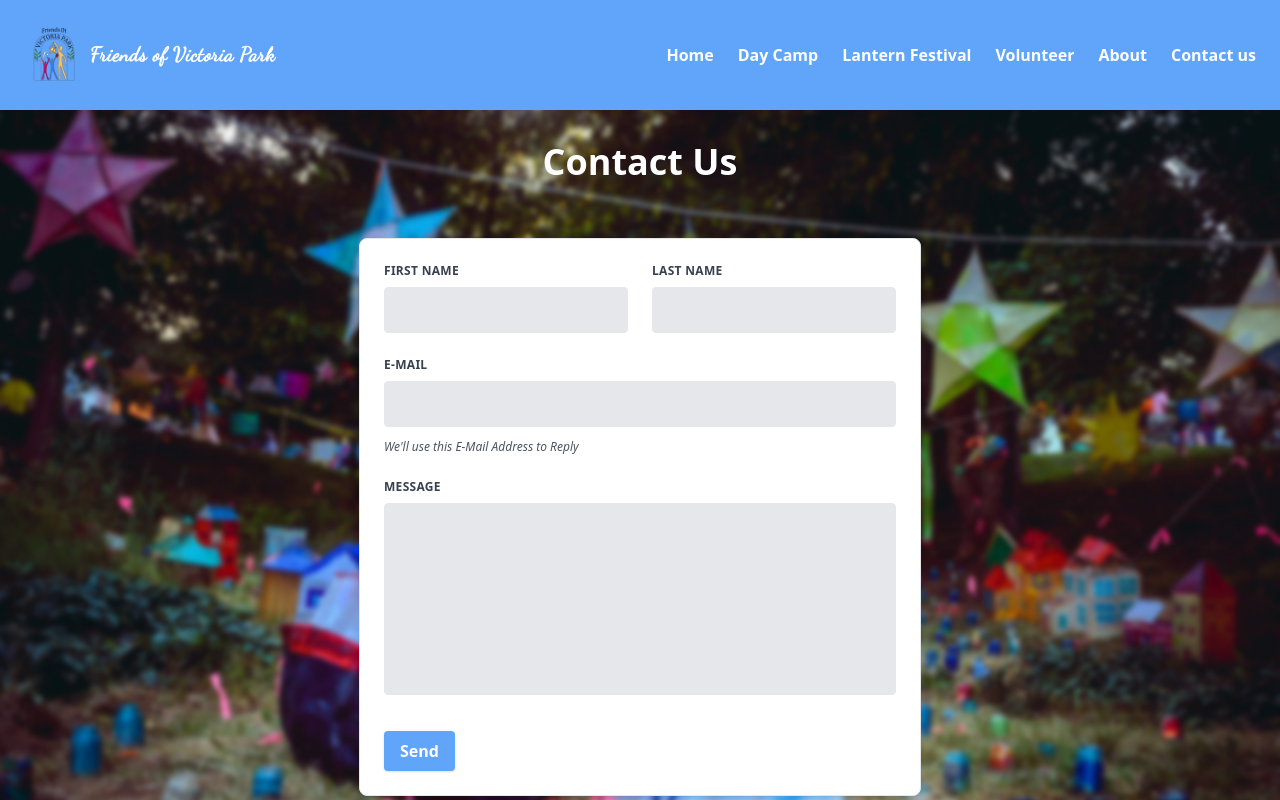
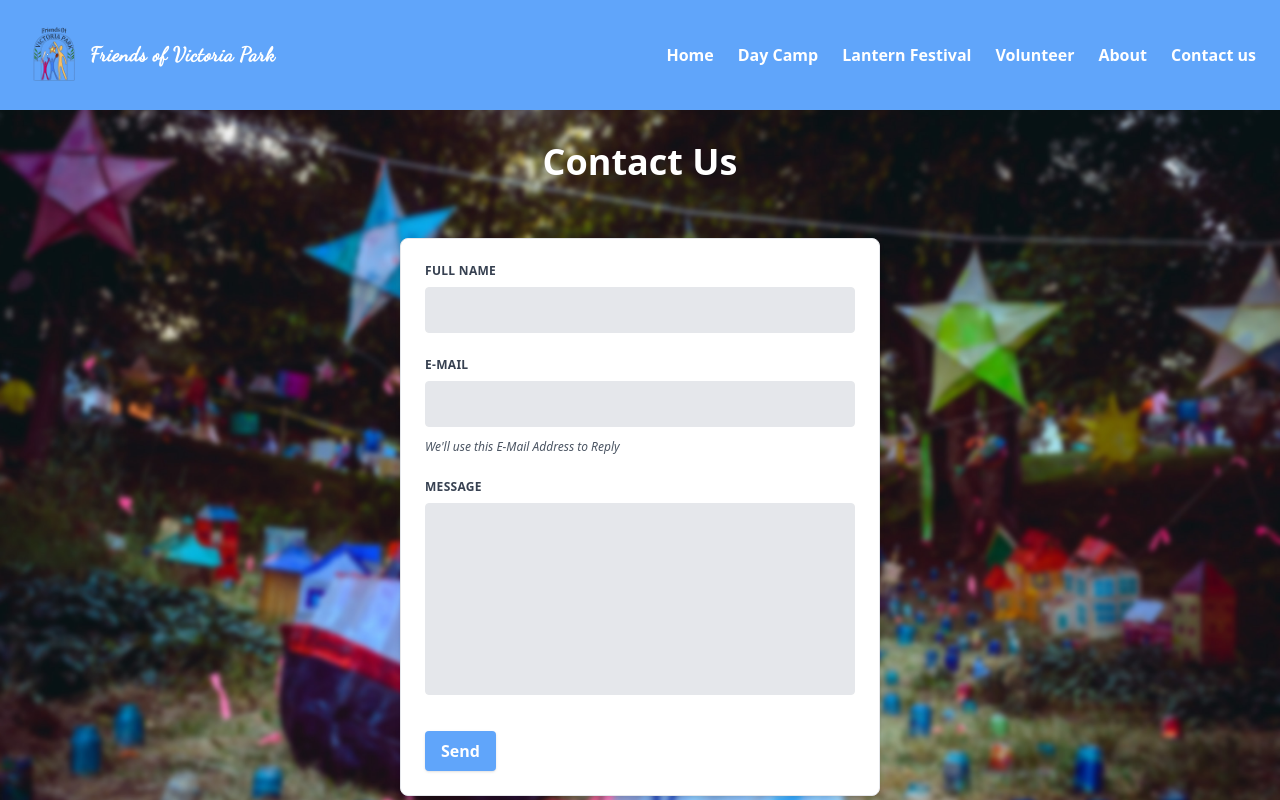
Before and after one commit to friends-of-victoria-park/fovp.org, a Next.js app: page /contact in a window 1280 px wide. Shown: the top 800 px of the page. Built offline with nearby package versions, Linux system fonts and the light colour scheme.

Commit message:
Implemented working contact form

```diff
--- a/components/ContactForm.jsx
+++ b/components/ContactForm.jsx
@@ -1,19 +1,14 @@
 export function ContactForm(props) {
 	return (
 		<>
-			<form className="w-full max-w-lg">
+			<form className="w-full max-w-lg" action="https://api.web3forms.com/submit" method="POST">
+				<input type="hidden" name="access_key" value="be3c1749-cfda-438c-a8bb-fd177eec869a" />
 				<div className="flex flex-wrap -mx-3 mb-6">
-					<div className="w-full md:w-1/2 px-3 mb-6 md:mb-0">
+					<div className="w-full px-3 mb-6 md:mb-0">
 						<label className="block uppercase tracking-wide text-gray-700 text-xs font-bold mb-2" for="grid-first-name">
-							First Name
+							Full Name
 						</label>
-						<input className="appearance-none block w-full bg-gray-200 text-gray-700 border border-gray-200 rounded py-3 px-4 leading-tight focus:outline-none focus:bg-white focus:border-gray-500" id="grid-first-name" type="text" />
-					</div>
-					<div className="w-full md:w-1/2 px-3">
-						<label className="block uppercase tracking-wide text-gray-700 text-xs font-bold mb-2" for="grid-last-name">
-							Last Name
-						</label>
-						<input className="appearance-none block w-full bg-gray-200 text-gray-700 border border-gray-200 rounded py-3 px-4 leading-tight focus:outline-none focus:bg-white focus:border-gray-500" id="grid-last-name" type="text" />
+						<input className="appearance-none block w-full bg-gray-200 text-gray-700 border border-gray-200 rounded py-3 px-4 leading-tight focus:outline-none focus:bg-white focus:border-gray-500" id="grid-full-name" type="text" name="name" required />
 					</div>
 				</div>
 				<div className="flex flex-wrap -mx-3 mb-6">
@@ -21,7 +16,7 @@ export function ContactForm(props) {
 						<label className="block uppercase tracking-wide text-gray-700 text-xs font-bold mb-2" for="grid-password">
 							E-mail
 						</label>
-						<input className="appearance-none block w-full bg-gray-200 text-gray-700 border border-gray-200 rounded py-3 px-4 mb-3 leading-tight focus:outline-none focus:bg-white focus:border-gray-500" id="email" type="email" />
+						<input className="appearance-none block w-full bg-gray-200 text-gray-700 border border-gray-200 rounded py-3 px-4 mb-3 leading-tight focus:outline-none focus:bg-white focus:border-gray-500" id="email" type="email" name="email" required />
 						<p className="text-gray-600 text-xs italic">We'll use this E-Mail Address to Reply</p>
 					</div>
 				</div>
@@ -30,13 +25,14 @@ export function ContactForm(props) {
 						<label className="block uppercase tracking-wide text-gray-700 text-xs font-bold mb-2" for="grid-password">
 							Message
 						</label>
-						<textarea className=" no-resize appearance-none block w-full bg-gray-200 text-gray-700 border border-gray-200 rounded py-3 px-4 mb-3 leading-tight focus:outline-none focus:bg-white focus:border-gray-500 h-48 resize-none" id="message"></textarea>
+						<textarea className=" no-resize appearance-none block w-full bg-gray-200 text-gray-700 border border-gray-200 rounded py-3 px-4 mb-3 leading-tight focus:outline-none focus:bg-white focus:border-gray-500 h-48 resize-none" id="message" name="message" required></textarea>
 						<p className="text-gray-600 text-xs italic"></p>
 					</div>
 				</div>
+				<input type="hidden" name="redirect" value="https://web3forms.com/success" />
 				<div className="md:flex md:items-center">
 					<div className="md:w-1/3">
-						<button className="shadow bg-blue-400 hover:bg-blue-600 focus:shadow-outline focus:outline-none text-white font-bold py-2 px-4 rounded" type="button">
+						<button className="shadow bg-blue-400 hover:bg-blue-600 focus:shadow-outline focus:outline-none text-white font-bold py-2 px-4 rounded" id="btn" type="submit">
 							Send
 						</button>
 					</div>
--- a/pages/contact/index.js
+++ b/pages/contact/index.js
@@ -14,7 +14,7 @@ export default function Contact() {
 					Contact Us
 				</div>
 				<div className="grid grid-cols-1 gap-4 content-center place-items-center pt-6 px-4">
-					<div className="block p-6 max-w-4xl bg-white rounded-lg border border-gray-200 shadow-md">
+					<div className="block p-6 max-w-4xl md:w-[30rem] bg-white rounded-lg border border-gray-200 shadow-md">
 						<ContactForm />
 					</div>
 				</div>
```
